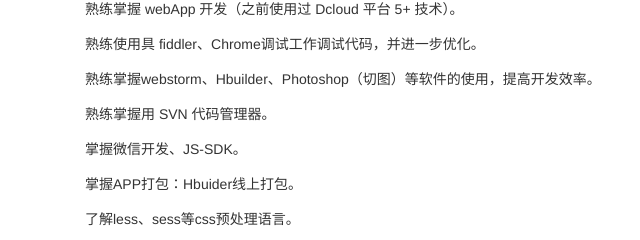
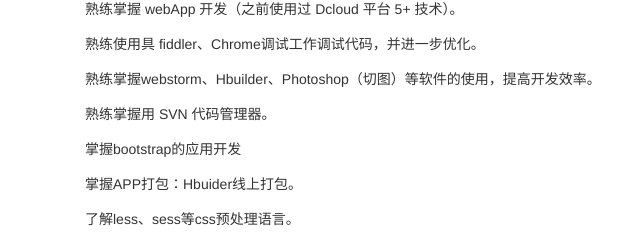
Before and after one commit to liuxiuqian/code, a plain HTML site: page resume/index.html in a window 1280 px wide. Shown: the part 1039-1279 px from the top of the page, 0-640 px from the left. Drawn offline with Linux system fonts and the light colour scheme.

Commit message:
修改文本

```diff
--- a/resume/index.html
+++ b/resume/index.html
@@ -8,7 +8,7 @@
     <link rel="stylesheet" href="css/bootstrap.min.css">
     <link rel="stylesheet" href="css/font-awesome.css">
     <meta name="viewport" content="width=device-width, initial-scale=1">
-    <meta name="Keywords" content="个人首页,博客,html,liuxiuqian,刘修乾,H5,主页,js特效,原生,jquery,北京,web,前端,攻城狮,页面">
+    <meta name="Keywords" content="个人首页,博客,html,风信子,liuxiuqian,刘修乾,H5,主页,js特效,原生,jquery,北京,web,前端,攻城狮,页面">
     <meta name="description" content="刘修乾的web前端工程师个人简历">
     <link rel="shortcut icon" href="images/uer.jpg" type="image/x-icon">
     <link rel="stylesheet" href="css/index.css">
@@ -110,7 +110,7 @@
                         <li>熟练使用具 fiddler、Chrome调试工作调试代码，并进一步优化。</li>
                         <li>熟练掌握webstorm、Hbuilder、Photoshop（切图）等软件的使用，提高开发效率。</li>
                         <li>熟练掌握用 SVN 代码管理器。</li>
-                        <li>掌握微信开发、JS-SDK。</li>
+                        <li>掌握bootstrap的应用开发</li>
                         <li>掌握APP打包：Hbuider线上打包。</li>
                         <li>了解less、sess等css预处理语言。</li>
                         <li>了解PHP、Vue.js, 微信小程序，Gulp.js, JQuery Mobile等。</li>
```
